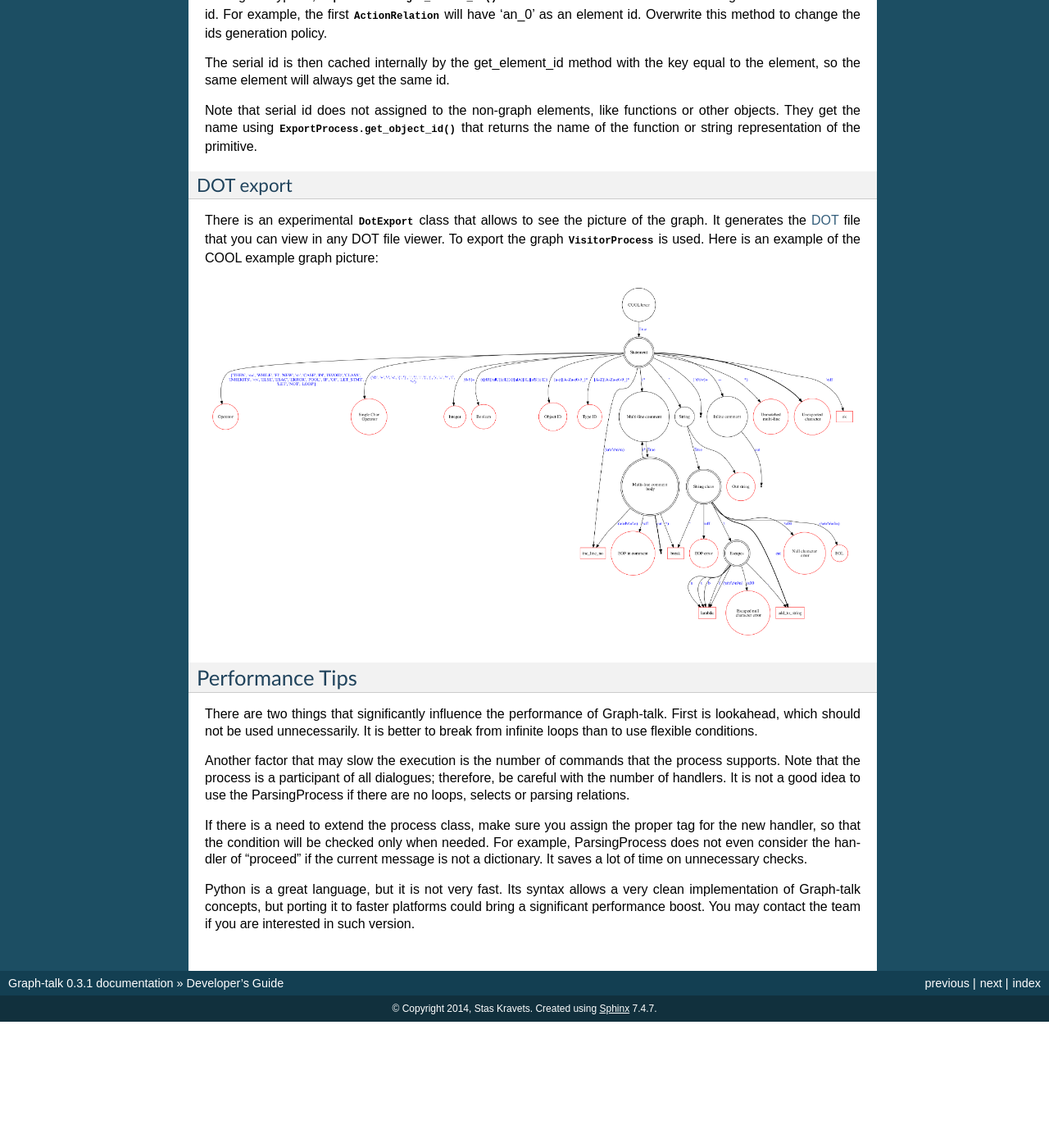
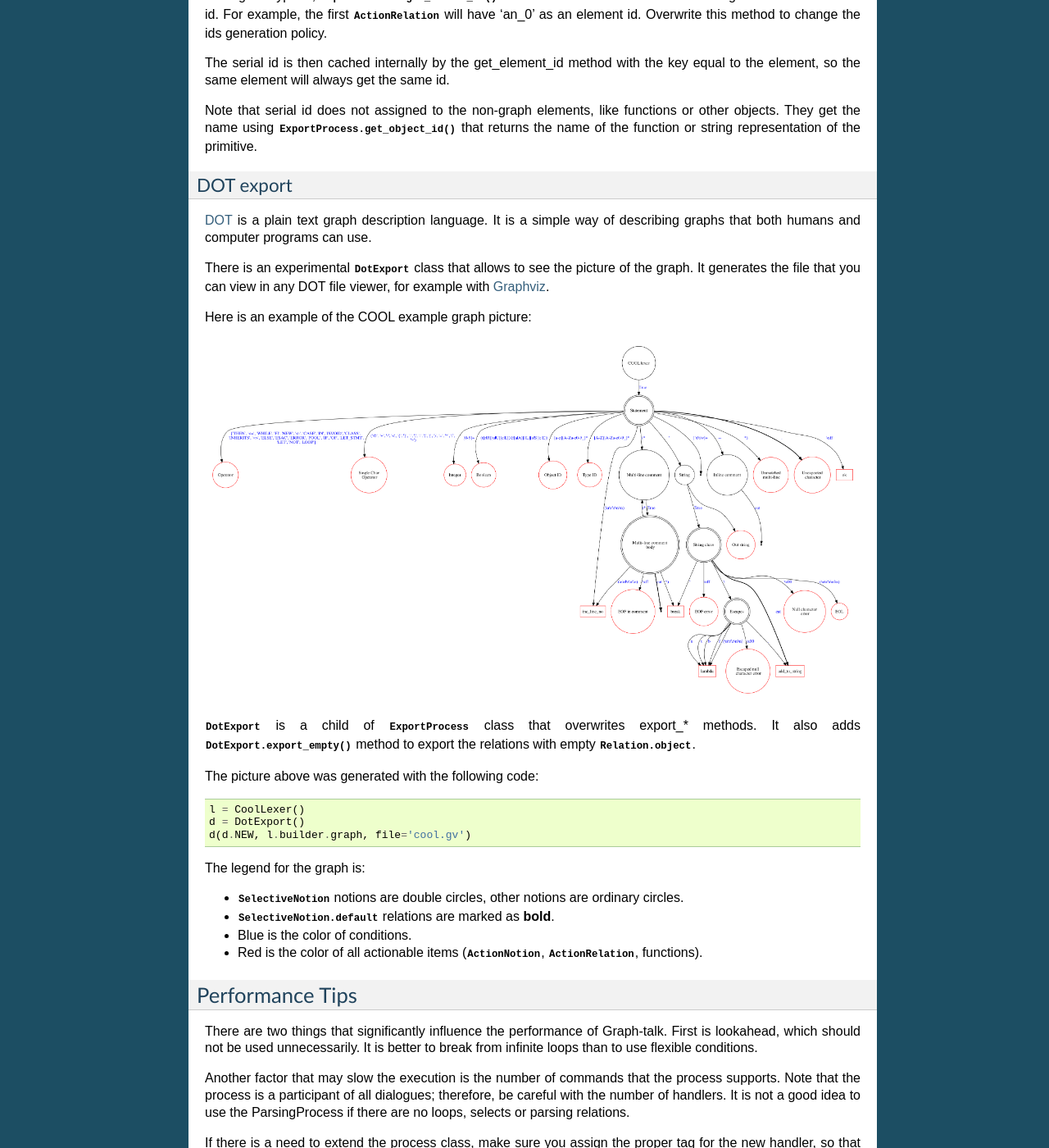
Before and after one commit to krvss/graph-talk, a Sphinx documentation site: the page built from docs/guide.rst, in a window 1280 px wide and 1400 px high, scrolled down 16977 px. Shown: the whole window at 82% size. Built offline with Sphinx 7.4.7, drawn with Linux system fonts in a browser that asks for light colours; before the commit the page ends 18223 px from its top, so only the background shows below that.

Commit message:
DOT export docs.

```diff
--- a/docs/guide.rst
+++ b/docs/guide.rst
@@ -591,12 +591,30 @@ Note that serial id does not assigned to the non-graph elements, like functions
 
 DOT export
 ----------
+DOT_ is a plain text graph description language. It is a simple way of describing graphs that both humans and computer programs can use.
 
-There is an experimental :class:`.DotExport` class that allows to see the picture of the graph. It generates the DOT_ file that you can view in any DOT file viewer.
-To export the graph :class:`.VisitorProcess` is used.
+There is an experimental :class:`.DotExport` class that allows to see the picture of the graph. It generates the file that you can view in any DOT file viewer,
+for example with Graphviz_.
+
 Here is an example of the COOL example graph picture:
 
 .. figure::  images/dot_cool.png
+
+:class:`.DotExport` is a child of :class:`.ExportProcess` class that overwrites export_* methods. It also adds :meth:`.DotExport.export_empty`
+method to export the relations with empty :attr:`.Relation.object`.
+
+The picture above was generated with the following code::
+
+        l = CoolLexer()
+        d = DotExport()
+        d(d.NEW, l.builder.graph, file='cool.gv')
+
+The legend for the graph is:
+
+* :class:`.SelectiveNotion` notions are double circles, other notions are ordinary circles.
+* :attr:`.SelectiveNotion.default` relations are marked as **bold**.
+* Blue is the color of conditions.
+* Red is the color of all actionable items (:class:`.ActionNotion`, :class:`.ActionRelation`, functions).
 
 Performance Tips
 ================
@@ -610,3 +628,4 @@ If there is a need to extend the process class, make sure you assign the proper
 Python is a great language, but it is not very fast. Its syntax allows a very clean implementation of Graph-talk concepts, but porting it to faster platforms could bring a significant performance boost. You may contact the team if you are interested in such version.
 
 .. _DOT: http://en.wikipedia.org/wiki/DOT_(graph_description_language)
+.. _Graphviz: http://en.wikipedia.org/wiki/Graphviz
```
